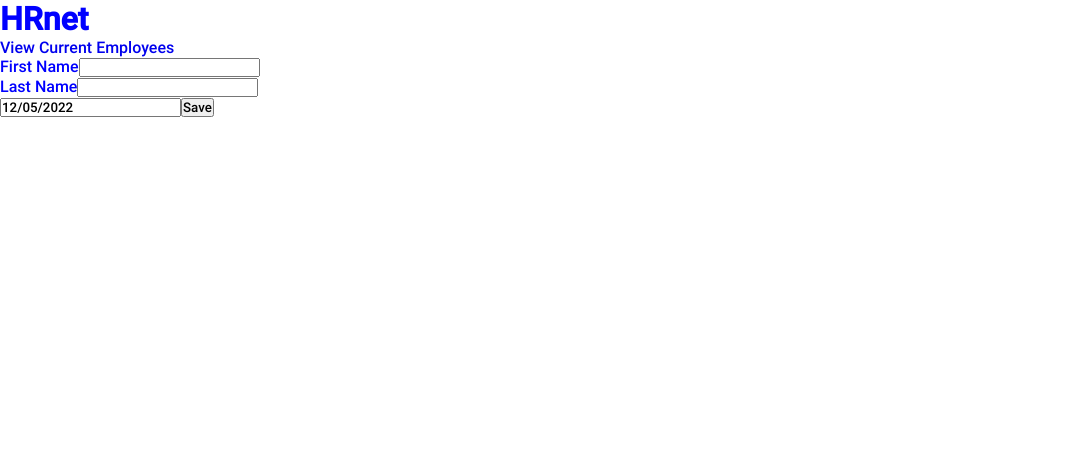
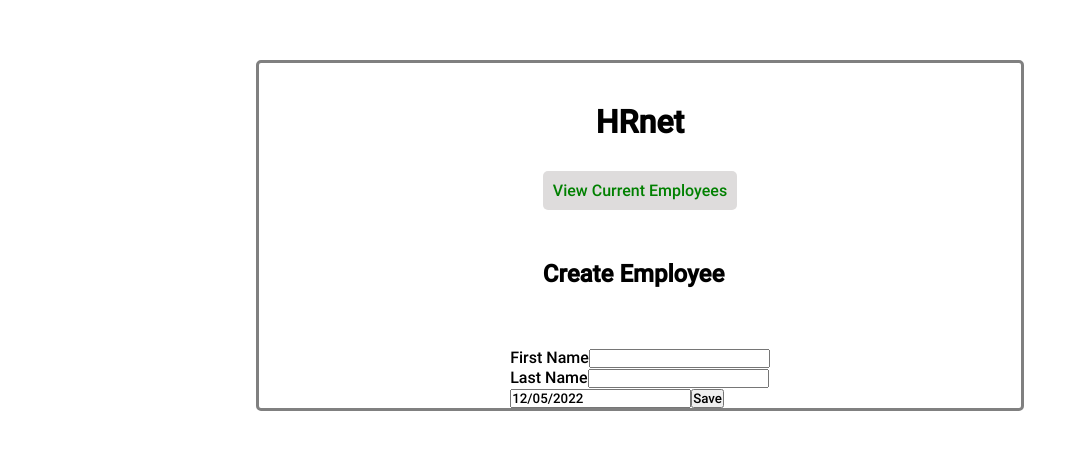
Before and after one commit to tchicoulo/wealth_health, a React (Create React App) app: page / in a window 1280 px wide. Shown: the top 450 px of the page, without its empty margins (0-1087 px from the left). Built offline with nearby package versions, Linux system fonts and the light colour scheme.

Commit message:
added style to the page CreateEmployee

```diff
--- a/src/pages/CreateEmployee.jsx
+++ b/src/pages/CreateEmployee.jsx
@@ -5,9 +5,14 @@ import Form from "../components/Form";
 const CreateEmployee = () => {
   return (
     <div className="create-employee">
-      <h1>HRnet</h1>
-      <NavLink to={"/employee-list"}>View Current Employees</NavLink>
-      <Form />
+      <div className="title-area">
+        <h1>HRnet</h1>
+        <NavLink to={"/employee-list"}>View Current Employees</NavLink>
+        <h2>Create Employee</h2>
+      </div>
+      <div className="form-area">
+        <Form />
+      </div>
     </div>
   );
 };
--- a/src/styles/pages/_create-employee.scss
+++ b/src/styles/pages/_create-employee.scss
@@ -1,3 +1,29 @@
 .create-employee {
-  color: blue;
+  display: flex;
+  flex-direction: column;
+  justify-content: center;
+  align-items: center;
+  margin: 60px auto 0 auto;
+  border: 3px solid grey;
+  border-radius: 5px;
+  width: 60%;
+  height: 100%;
+  & h1 {
+    text-align: center;
+    margin: 40px 0;
+  }
+
+  & a {
+    padding: 10px;
+    background-color: rgb(222, 220, 220);
+    border-radius: 5px;
+    color: green;
+    &:hover {
+      color: black;
+    }
+  }
+
+  & h2 {
+    margin: 60px 0;
+  }
 }
```
